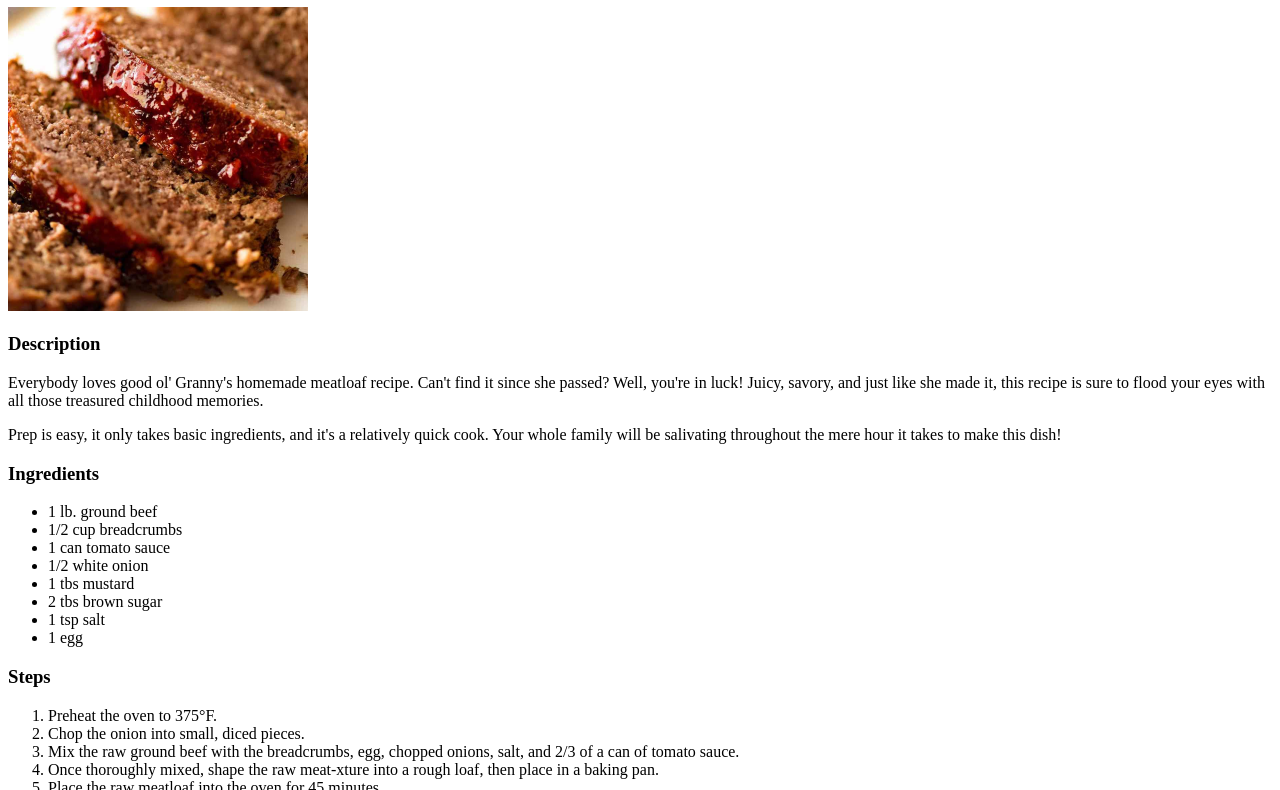
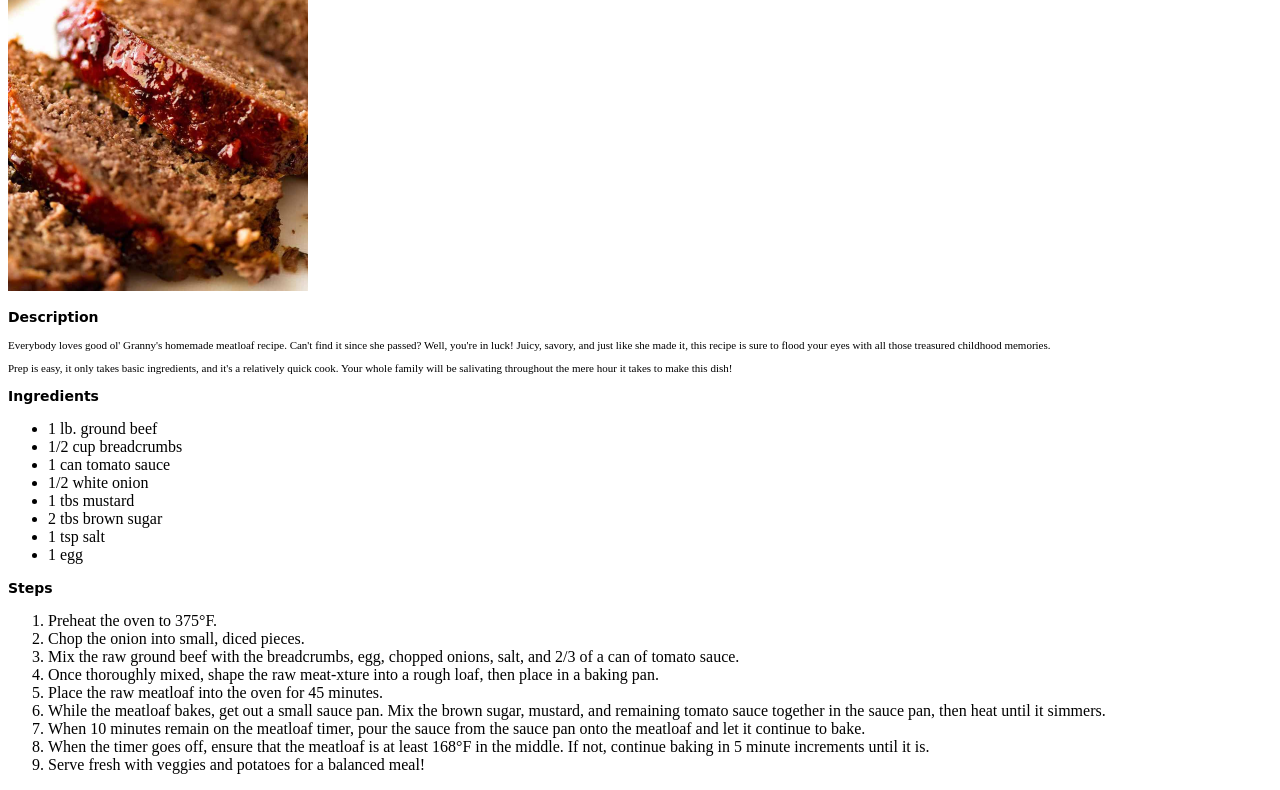
Before and after one commit to CrimsonCoder637/odin-recipes, a plain HTML site: page recipes/meatloaf.html in a window 1280 px wide. Shown: the part 73-863 px from the top of the page. Drawn offline with Linux system fonts and the light colour scheme; files that its build step writes are made by us from their sources.

Commit message:
Plug in style.css to html files

```diff
--- a/recipes/meatloaf.html
+++ b/recipes/meatloaf.html
@@ -2,6 +2,8 @@
 <html lang="en">
     <head>
         <meta charset="utf-8">
+        <link rel="stylesheet" href="style.css">
+        <title>Meatloaf Recipe</title>
     </head>
 
     <body>
@@ -16,7 +18,7 @@
 
         <!-- Ingredient list with measurements -->
         <h3>Ingredients</h3>
-        <ul>
+        <ul class="blandlist">
             <li>1 lb. ground beef</li>
             <li>1/2 cup breadcrumbs</li>
             <li>1 can tomato sauce</li>
```
Also changed, not shown: index.html (+1 -1 lines).
